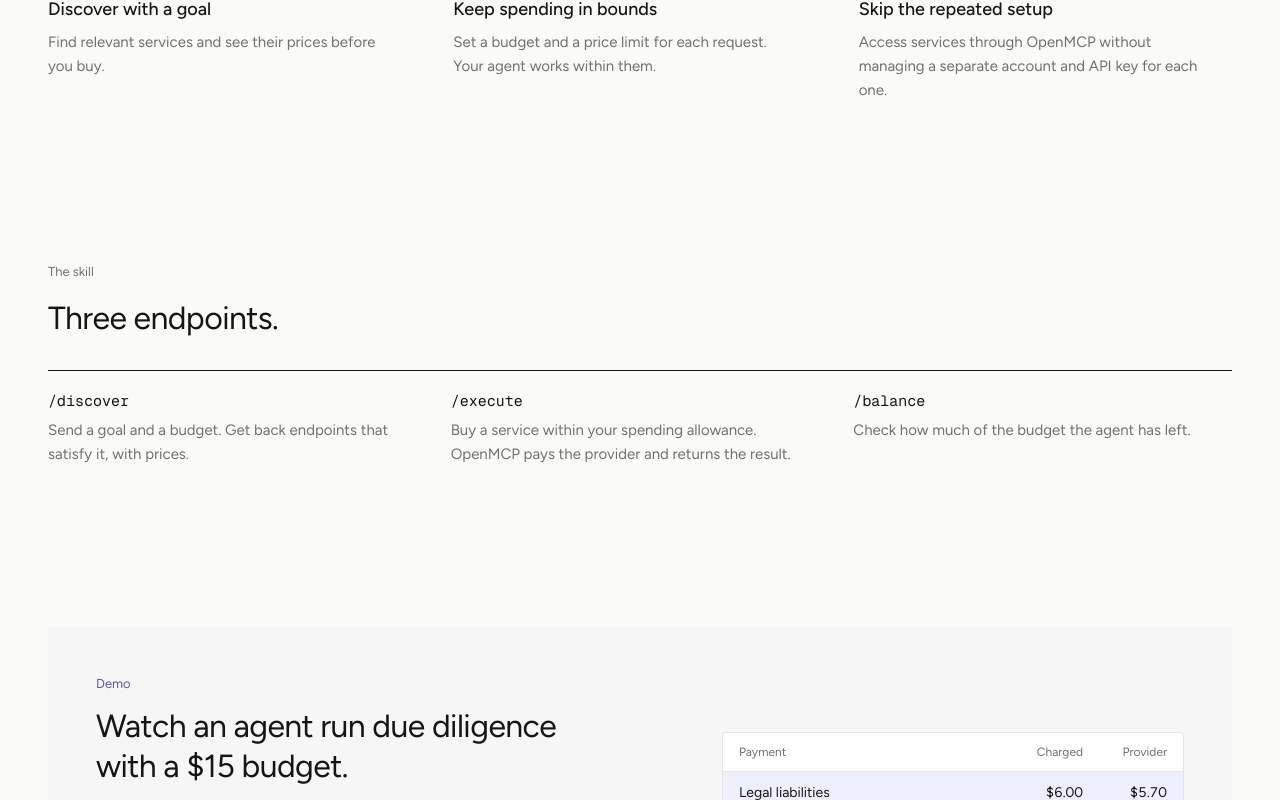
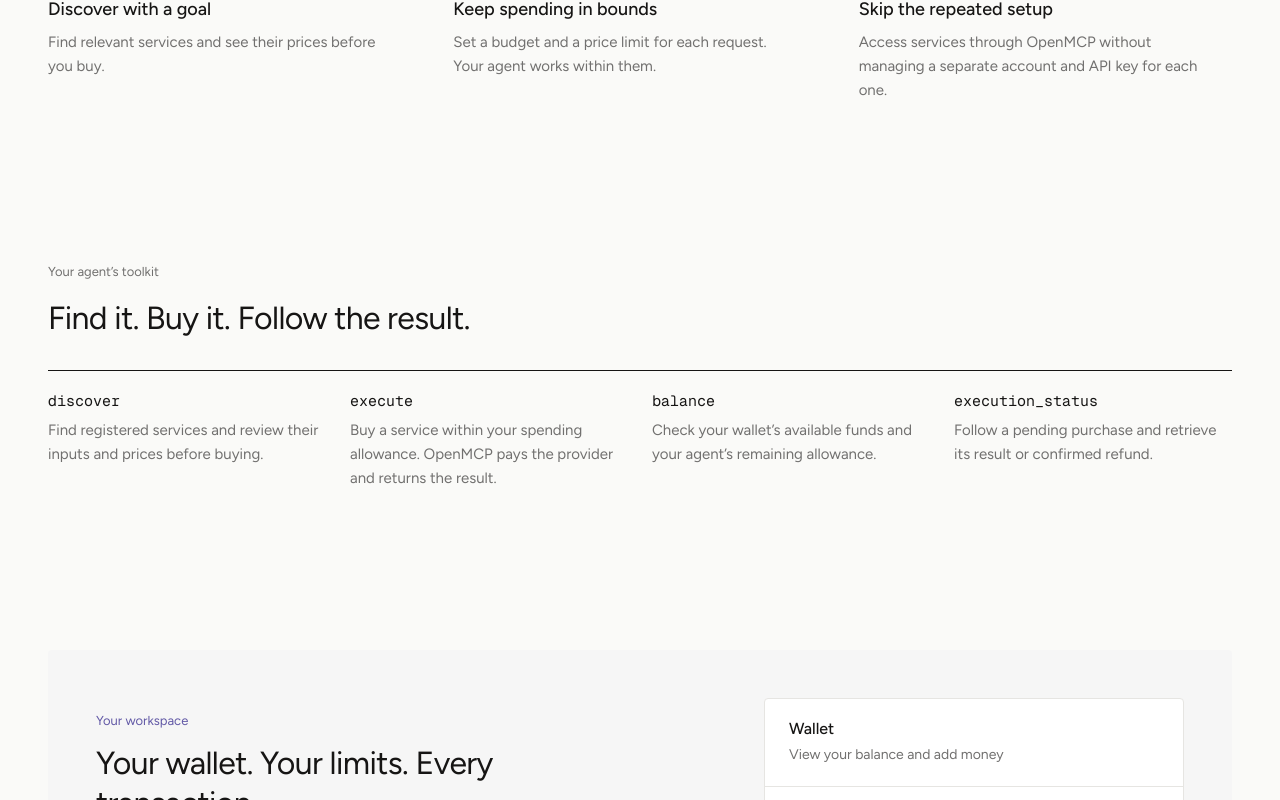
Before and after one commit to MihirSharma15/OpenMCP, a Next.js app in the folder frontend/: page / in a window 1280 px wide. Shown: the part 2000-2800 px from the top of the page. Built offline with nearby package versions, Linux system fonts and the light colour scheme; no server answers.

Commit message:
Replace frontend demo links with account flows and configure Vercel deployment

```diff
--- a/frontend/next.config.ts
+++ b/frontend/next.config.ts
@@ -14,7 +14,15 @@
 const nextConfig: NextConfig = {
   devIndicators: false,
   turbopack: { root: process.cwd() },
+  async redirects() {
+    // The hosted product serves account pages; legacy observers remain local.
+    return process.env.VERCEL === "1" ? [
+      { source: "/demo/:path*", destination: "/dashboard", permanent: true },
+      { source: "/providers/:path*", destination: "/dashboard", permanent: true },
+    ] : [];
+  },
   rewrites() {
+    if (process.env.VERCEL === "1") return [];
     return [
       {
         source: "/api/runner/:path*",
--- a/frontend/src/app/globals.css
+++ b/frontend/src/app/globals.css
@@ -86,26 +86,27 @@
 @keyframes audience-enter { from { opacity: 0; transform: translateX(var(--audience-offset)); } to { opacity: 1; transform: translateX(0); } }
 .code-block { margin: 0; padding: 16px 20px; background: var(--soft); border-radius: 4px; font-family: var(--font-mono); font-size: 13px; line-height: 22px; color: var(--ink); white-space: pre; overflow-x: auto; }
 .endpoints-section { display: flex; flex-direction: column; gap: 32px; }
-.endpoint-grid { display: grid; grid-template-columns: repeat(3, minmax(0, 1fr)); column-gap: 24px; border-top: 1px solid var(--ink); }
+.endpoint-grid { display: grid; grid-template-columns: repeat(4, minmax(0, 1fr)); column-gap: 24px; border-top: 1px solid var(--ink); }
 .endpoint-grid > div { padding-top: 20px; display: flex; flex-direction: column; gap: 8px; font-size: 15px; }
 .endpoint-grid .muted { line-height: 24px; }
-.demo-callout { margin-top: 160px; padding: 48px; background: var(--soft); border-radius: 4px; display: flex; justify-content: space-between; align-items: center; gap: 48px; }
+.account-callout { margin-top: 160px; padding: 48px; background: var(--soft); border-radius: 4px; display: flex; justify-content: space-between; align-items: center; gap: 48px; }
 .callout-copy { display: flex; flex-direction: column; gap: 12px; max-width: 520px; }
 .callout-copy p { font-size: 15px; line-height: 24px; }
 .callout-copy .button { align-self: flex-start; margin-top: 12px; }
-.payment-preview { width: 462px; flex-shrink: 0; background: white; border: 1px solid var(--line); border-radius: 4px; display: flex; flex-direction: column; font-size: 14px; font-variant-numeric: tabular-nums; overflow: hidden; }
-.payment-preview-header, .payment-preview-row { display: grid; grid-template-columns: 1fr 72px 72px; gap: 12px; padding: 12px 16px; }
-.payment-preview-header { border-bottom: 1px solid var(--line); font-size: 12px; color: var(--muted); }
-.payment-preview-row.fresh { border-bottom: 1px solid var(--line); background: var(--tint); }
-.payment-preview span:not(:first-child) { text-align: right; }
+.workspace-links { width: 420px; flex-shrink: 0; background: white; border: 1px solid var(--line); border-radius: 4px; display: flex; flex-direction: column; }
+.workspace-links a { display: flex; flex-direction: column; gap: 6px; padding: 20px 24px; text-decoration: none; }
+.workspace-links a + a { border-top: 1px solid var(--line); }
+.workspace-links a:hover { background: var(--tint); }
+.workspace-links strong { font-size: 16px; font-weight: 500; }
+.workspace-links span { color: var(--muted); font-size: 14px; line-height: 22px; }
 .landing-footer { margin-top: auto; padding: 32px 0 48px; border-top: 1px solid var(--line); display: flex; justify-content: space-between; font-size: 13px; color: var(--muted); }
 
 @media (min-width: 1600px) { .landing { min-height: 3452px; } }
 @media (max-width: 1279px) {
   .landing { min-height: 0; }
   .hero-art { height: auto; aspect-ratio: 1200 / 672; }
-  .demo-callout { gap: 32px; padding: 32px; }
-  .payment-preview { width: 42%; }
+  .account-callout { gap: 32px; padding: 32px; }
+  .workspace-links { width: 42%; }
   .landing-footer { margin-top: 120px; }
   .code-block { font-size: 12px; }
 }
@@ -118,8 +119,8 @@
   .audience-intro { gap: 32px; }
   .audience-benefits { gap: 24px; }
   .why-heading { grid-column: span 6; }
-  .demo-callout { margin-top: 104px; flex-direction: column; align-items: stretch; }
-  .payment-preview { width: 100%; }
+  .account-callout { margin-top: 104px; flex-direction: column; align-items: stretch; }
+  .workspace-links { width: 100%; }
 }
 @media (max-width: 600px) {
   .container { width: calc(100% - 40px); }
@@ -145,10 +146,7 @@
   .code-block { padding: 16px; font-size: 11px; }
   .endpoint-grid { grid-template-columns: 1fr; gap: 24px; }
   .endpoint-grid > div + div { border-top: 1px solid var(--line); }
-  .demo-callout { margin-top: 80px; padding: 24px; }
-  .payment-preview-header, .payment-preview-row { grid-template-columns: minmax(0, 1fr) 54px 54px; gap: 8px; padding: 12px; }
-  .payment-preview-row { font-size: 12px; }
-  .payment-preview-header { font-size: 10px; }
+  .account-callout { margin-top: 80px; padding: 24px; }
   .landing-footer { margin-top: 80px; padding: 24px 0 32px; gap: 16px; font-size: 12px; }
 }
 @media (prefers-reduced-motion: reduce) {
--- a/frontend/src/app/page.tsx
+++ b/frontend/src/app/page.tsx
@@ -13,7 +13,7 @@
         <div className="nav-links">
           <a href="#how">For agents</a>
           <a href="#services">For APIs</a>
-          <a href="#endpoints">Docs</a>
+          <a href="#endpoints">Agent tools</a>
           <AuthControls enabled={clerkConfigured()} />
         </div>
       </nav>
@@ -25,7 +25,7 @@
           <p className="hero-description">Fund one wallet. Give your AI agent a spending limit. Let it discover useful services, pay per request, and bring the results back. Every purchase and refund in one place.</p>
           <div className="hero-actions">
             <Link href="/dashboard" className="button">Open your wallet</Link>
-            <Link href="/demo" className="text-link">Watch an agent pay for data</Link>
+            <Link href="/dashboard/agents" className="text-link">Connect your agent</Link>
           </div>
         </section>
 
@@ -48,28 +48,29 @@
 
         <section id="endpoints" className="endpoints-section container section-space">
           <div className="section-heading">
-            <div className="eyebrow">The skill</div>
-            <h2>Three endpoints.</h2>
+            <div className="eyebrow">Your agent’s toolkit</div>
+            <h2>Find it. Buy it. Follow the result.</h2>
           </div>
           <div className="endpoint-grid">
-            <div><span className="mono">/discover</span><span className="muted">Send a goal and a budget. Get back endpoints that satisfy it, with prices.</span></div>
-            <div><span className="mono">/execute</span><span className="muted">Buy a service within your spending allowance. OpenMCP pays the provider and returns the result.</span></div>
-            <div><span className="mono">/balance</span><span className="muted">Check how much of the budget the agent has left.</span></div>
+            <div><span className="mono">discover</span><span className="muted">Find registered services and review their inputs and prices before buying.</span></div>
+            <div><span className="mono">execute</span><span className="muted">Buy a service within your spending allowance. OpenMCP pays the provider and returns the result.</span></div>
+            <div><span className="mono">balance</span><span className="muted">Check your wallet’s available funds and your agent’s remaining allowance.</span></div>
+            <div><span className="mono">execution_status</span><span className="muted">Follow a pending purchase and retrieve its result or confirmed refund.</span></div>
           </div>
         </section>
 
-        <section className="demo-callout container">
+        <section className="account-callout container">
           <div className="callout-copy">
-            <div className="eyebrow accent">Demo</div>
-            <h2>Watch an agent run due diligence with a $15 budget.</h2>
-            <p className="muted">Three services, three payments, one report on FreightFlow. Every cent is visible as it moves.</p>
-            <Link href="/demo" className="button">Open the demo</Link>
+            <div className="eyebrow accent">Your workspace</div>
+            <h2>Your wallet. Your limits. Every transaction.</h2>
+            <p className="muted">Manage your balance, give each agent a spending allowance, and follow its purchases from request to result.</p>
+            <Link href="/dashboard" className="button">Go to your dashboard</Link>
           </div>
-          <div className="payment-preview" role="table" aria-label="Example service payments">
-            <div className="payment-preview-header" role="row"><span role="columnheader">Payment</span><span role="columnheader">Charged</span><span role="columnheader">Provider</span></div>
-            <div className="payment-preview-row fresh" role="row"><span role="cell">Legal liabilities</span><span role="cell">$6.00</span><span role="cell">$5.70</span></div>
-            <div className="payment-preview-row" role="row"><span role="cell">Operational health</span><span role="cell">$4.00</span><span role="cell">$3.80</span></div>
-          </div>
+          <nav className="workspace-links" aria-label="Your workspace">
+            <Link href="/dashboard"><strong>Wallet</strong><span>View your balance and add money</span></Link>
+            <Link href="/dashboard/agents"><strong>Agents</strong><span>Set allowances and manage access</span></Link>
+            <Link href="/dashboard/transactions"><strong>Transactions</strong><span>Review purchases, results, and refunds</span></Link>
+          </nav>
         </section>
       </main>
 
--- a/frontend/src/components/audience-switch.tsx
+++ b/frontend/src/components/audience-switch.tsx
@@ -18,11 +18,11 @@
     id: "apis",
     label: "For APIs",
     title: "Your API. An audience of agents.",
-    description: "Make your data available where agents look for it. Turn your existing API into a pay-per-call service and earn whenever it is used.",
+    description: "OpenMCP connects agents to registered pay-per-call services. Each service has clear inputs, a listed price, and a payment destination.",
     benefits: [
-      ["Get discovered", "Make your service discoverable to agents looking for the capabilities you offer."],
-      ["Keep your existing API", "Add a payment-gated wrapper around your endpoints, using the service you already built."],
-      ["Earn per request", "Receive payments in your provider wallet and follow every receipt from your dashboard."],
+      ["Clear capabilities", "Agents discover registered services by what they do and review the required inputs."],
+      ["Upfront pricing", "The listed price includes the platform fee. Agents approve a maximum before each purchase."],
+      ["Payments with receipts", "Providers receive MPP payments. Customers can follow purchase status and receipts in their account."],
     ],
   },
 ];
```
Also changed, not shown: 2 other files (tests, documents, lock files or other folders).
